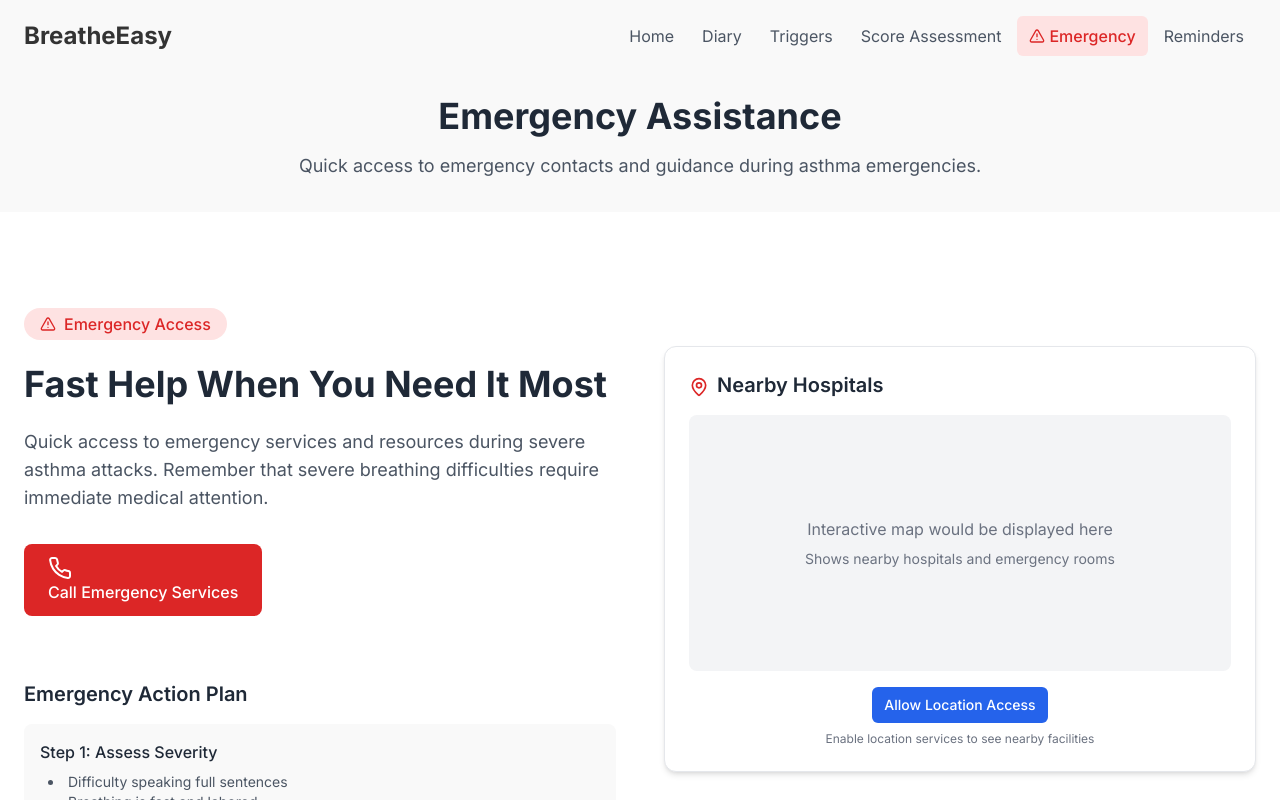
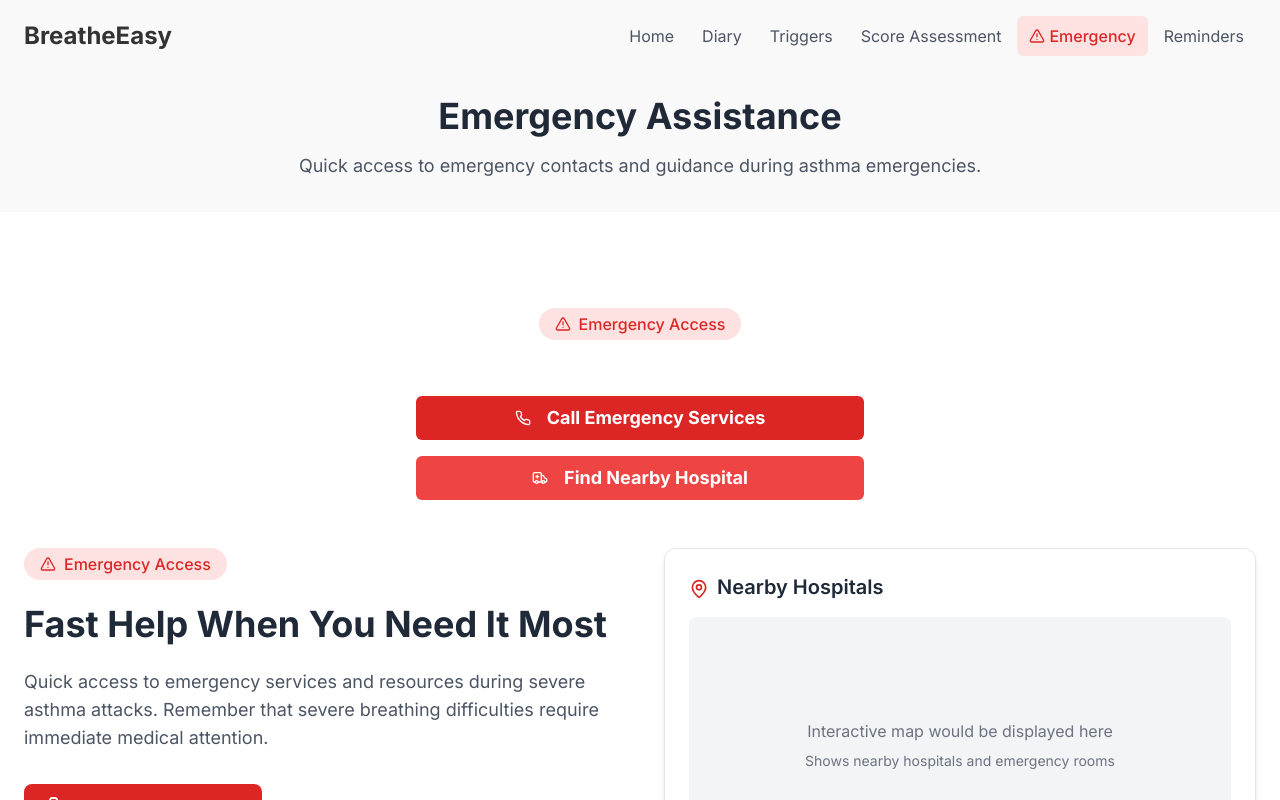
Before and after one commit to aaronsonnie0/breathe-easy-hub-00, a React (Vite) app: page /emergency in a window 1280 px wide. Shown: the top 800 px of the page. Built offline with nearby package versions, Linux system fonts and the light colour scheme.

Commit message:
Add emergency section enhancements
Add call-to-action buttons and Google Maps link to the emergency section.

```diff
--- a/src/components/sections/EmergencySection.tsx
+++ b/src/components/sections/EmergencySection.tsx
@@ -1,13 +1,50 @@
-
 import React from 'react';
 import { Button } from '@/components/ui/button';
-import { Phone, MapPin, AlertTriangle } from 'lucide-react';
+import { Phone, MapPin, AlertTriangle, Ambulance } from 'lucide-react';
 
 const EmergencySection = () => {
+  const handleFindHospital = () => {
+    // Open Google Maps search for nearby hospitals
+    window.open('https://www.google.com/maps/search/hospitals+near+me', '_blank');
+  };
+
   return (
     <section id="emergency" className="py-16 md:py-24 bg-white">
       <div className="container mx-auto px-4 md:px-6">
-        <div className="grid grid-cols-1 md:grid-cols-2 gap-12 items-center">
+        {/* Emergency Alert Header */}
+        <div className="text-center mb-8">
+          <div className="inline-flex items-center justify-center bg-red-100 rounded-full px-4 py-1 mb-6">
+            <AlertTriangle className="w-4 h-4 text-red-600 mr-2" />
+            <span className="text-red-600 font-medium">Emergency Access</span>
+          </div>
+        </div>
+
+        {/* Emergency Action Buttons */}
+        <div className="flex flex-col gap-4 items-center justify-center mb-12">
+          <a
+            href="tel:+919944226180"
+            className="w-full max-w-md"
+          >
+            <Button
+              className="w-full bg-red-600 hover:bg-red-700 text-white font-bold py-4 text-lg"
+              size="lg"
+            >
+              <Phone className="w-6 h-6 mr-2" />
+              Call Emergency Services
+            </Button>
+          </a>
+
+          <Button
+            onClick={handleFindHospital}
+            className="w-full max-w-md bg-red-500 hover:bg-red-600 text-white font-bold py-4 text-lg"
+            size="lg"
+          >
+            <Ambulance className="w-6 h-6 mr-2" />
+            Find Nearby Hospital
+          </Button>
+        </div>
+
+        <div className="grid grid-cols-1 md:grid-cols-2 gap-12 items-start">
           <div>
             <div className="inline-flex items-center justify-center bg-red-100 rounded-full px-4 py-1 mb-6">
               <AlertTriangle className="w-4 h-4 text-red-600 mr-2" />
```
